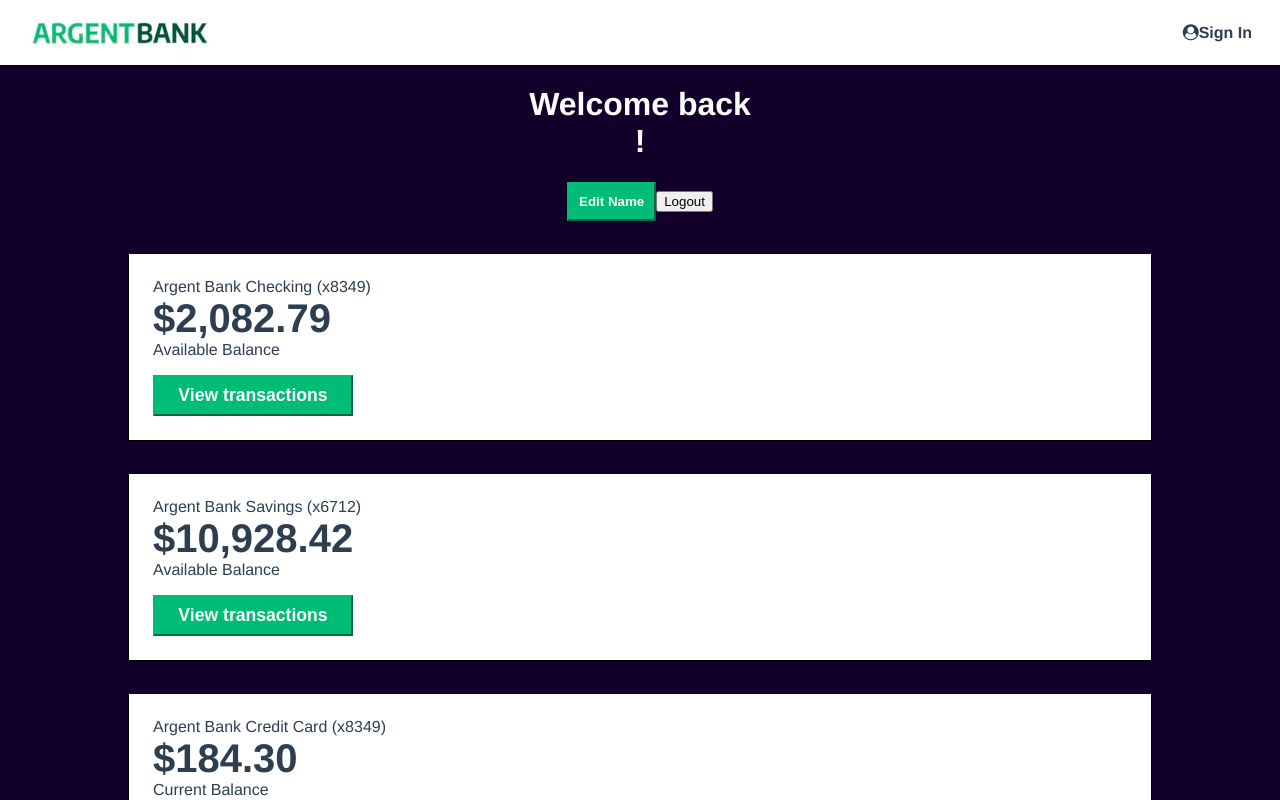
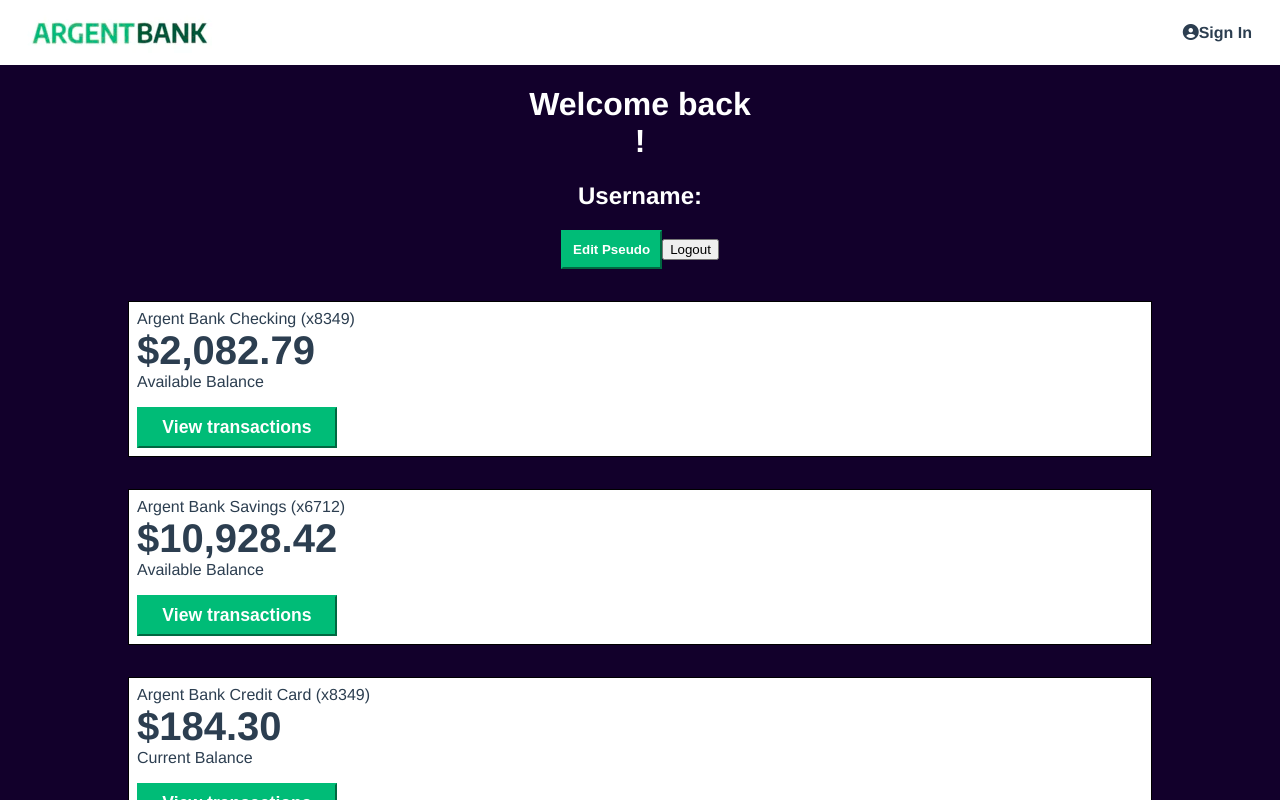
Before and after one commit to samakei/ArgentBank, a React (Vite) app in the folder frontend/: page /user in a window 1280 px wide. Shown: the top 800 px of the page. Built offline with nearby package versions, Linux system fonts and the light colour scheme.

Commit message:
ajout du modification

```diff
--- a/frontend/index.html
+++ b/frontend/index.html
@@ -5,10 +5,12 @@
     <link rel="icon" type="image/svg+xml" href="/vite.svg" />
     <meta name="viewport" content="width=device-width, initial-scale=1.0" />
     <title>Argent Bank - Home Page</title>
+    <link rel="stylesheet" href="https://cdnjs.cloudflare.com/ajax/libs/font-awesome/6.5.2/css/all.min.css" />
+    <!--
     <link
       rel="stylesheet"
       href="https://stackpath.bootstrapcdn.com/font-awesome/4.7.0/css/font-awesome.min.css"
-    />
+    /> -->
   </head>
   <body>
     <noscript>You need to enable JavaScript to run this app.</noscript>
--- a/frontend/src/components/Navbar.tsx
+++ b/frontend/src/components/Navbar.tsx
@@ -1,5 +1,5 @@
 // Composant/Navbar.tsx
-import { Link } from "react-router-dom";
+import { NavLink } from "react-router-dom";
 import { useAppSelector, useAppDispatch } from "../app/hooks";
 import { selectUser, logout } from "../features/auth/authSlice";
 import logo from "../assets/argentBankLogo.webp";
@@ -14,31 +14,32 @@
 
   return (
     <nav className="main-nav">
-      <Link className="main-nav-logo" to="/">
+      <NavLink className="main-nav-logo" to="/">
         <img
           className="main-nav-logo-image"
           src={logo}
           alt="Argent Bank Logo"
         />
         <h1 className="sr-only">Argent Bank</h1>
-      </Link>
+      </NavLink>
       <div>
         {user ? (
           <>
-            <Link className="main-nav-item" to="/user">
+            <NavLink className="main-nav-item" to="/user">
               <i className="fa fa-user-circle"></i>
               {user.firstName}
-            </Link>
-            <button type="button" className="main-nav-item" onClick={handleLogout}>
-              <i className="fa fa-sign-out"></i>
+            </NavLink>
+
+            <NavLink to='/' className="main-nav-item" onClick={handleLogout}>
+               <i className="fa fa-sign-out"></i>
               Sign Out
-            </button>
+            </NavLink>
           </>
         ) : (
-          <Link className="main-nav-item" to="/sign-in">
+          <NavLink className="main-nav-item" to="/sign-in">
             <i className="fa fa-user-circle"></i>
             Sign In
-          </Link>
+          </NavLink>
         )}
       </div>
     </nav>
--- a/frontend/src/components/User.tsx
+++ b/frontend/src/components/User.tsx
@@ -1,16 +1,17 @@
+//User.tsx
 import { useEffect, useState } from "react";
 import { useAppSelector, useAppDispatch } from "../app/hooks";
 import { selectUser, updateUser, logout } from "../features/auth/authSlice";
 import { Navigate } from "react-router-dom";
 import UserAccount from "../components/UserAccount";
 
+
 const User = () => {
   const dispatch = useAppDispatch();
   const user = useAppSelector(selectUser);
   const [editMode, setEditMode] = useState(false);
-  const [firstName, setFirstName] = useState(user?.firstName || "");
-  const [lastName, setLastName] = useState(user?.lastName || "");
-  const [shouldRedirect, setShouldRedirect] = useState(false); // Fixed initial state
+  const [pseudo, setPseudo] = useState(user?.pseudo || "");
+  const [shouldRedirect, setShouldRedirect] = useState(false);
 
   useEffect(() => {
     if (!user) {
@@ -28,13 +29,13 @@
   };
 
   const handleSave = () => {
-    dispatch(updateUser({ firstName, lastName }));
-    setEditMode(false); // Corrigé pour désactiver le mode édition après la sauvegarde
+    dispatch(updateUser({ pseudo }));
+    setEditMode(false);
   };
 
-  const handleLogout = () => {
+ const handleLogout = () => {
     dispatch(logout());
-    setShouldRedirect(true); // Redirection vers la connexion après la déconnexion
+    setShouldRedirect(true);
   };
 
   return (
@@ -43,21 +44,13 @@
         <div className="header">
           {editMode ? (
             <>
-              <label htmlFor="firstName">First Name</label>
+              <label htmlFor="pseudo">Pseudo</label>
               <input
                 type="text"
-                id="firstName"
-                placeholder="Enter your first name"
-                value={firstName}
-                onChange={(e) => setFirstName(e.target.value)}
-              />
-              <label htmlFor="lastName">Last Name</label>
-              <input
-                type="text"
-                id="lastName"
-                placeholder="Enter your last name"
-                value={lastName}
-                onChange={(e) => setLastName(e.target.value)}
+                id="pseudo"
+                placeholder="Enter your pseudo"
+                value={pseudo}
+                onChange={(e) => setPseudo(e.target.value)}
               />
               <button type="button" className="save-button" onClick={handleSave}>
                 Save
@@ -65,18 +58,22 @@
             </>
           ) : (
             <>
-              <h1>Welcome back<br />{user?.firstName} {user?.lastName}!</h1>
+              <h1>
+                Welcome back<br />
+                {user?.firstName} {user?.lastName}!
+              </h1>
+              <h2>Username: {user?.pseudo}</h2>
               <button type="button" className="edit-button" onClick={handleEdit}>
-                Edit Name
+                Edit Pseudo
               </button>
             </>
           )}
-          <button type="button" className="logout-button" onClick={handleLogout}>
+         <button type="button" className="logout-button" onClick={handleLogout}>
             Logout
           </button>
-        </div>
-            <div>
-            <h2 className="sr-only">Accounts</h2>
+           </div>
+        <h2 className="sr-only">Accounts</h2>
+
           <UserAccount
             title="Argent Bank Checking (x8349)"
             amount="$2,082.79"
@@ -92,8 +89,7 @@
             amount="$184.30"
             description="Current Balance"
           />
-          </div>
-       </div>
+      </div>
     </main>
   );
 };
--- a/frontend/src/components/UserAccount.tsx
+++ b/frontend/src/components/UserAccount.tsx
@@ -6,12 +6,13 @@
     description: string;
 };
 
-const UserAccount: React.FC<UserAccountProps> = ({title, amount, description }) => {
+const UserAccount: React.FC<UserAccountProps> = ({title, amount, description,  }) => {
     return(
       <div>
 
         <section className="account">
         <div className="account-content-wrapper">
+
             <h3 className="account-title">{title}</h3>
             <p className="account-amount">{amount}</p>
             <p className="account-amount-description">{description}</p>
--- a/frontend/src/styles/main.css
+++ b/frontend/src/styles/main.css
@@ -25,7 +25,7 @@
 }
 .color-dark{
   flex: 1;
-  min-height: 70vh;
+  min-height: 80vh;
 }
 
 .sr-only {
@@ -233,7 +233,7 @@
   width: 80%;
   margin: 0 auto;
   flex-direction: column;
-  padding: 1.5rem;
+  padding: 0.5rem;
   box-sizing: border-box;
   text-align: left;
   margin-bottom: 2rem;
--- a/frontend/src/styles/user.css
+++ b/frontend/src/styles/user.css
@@ -1,91 +1,279 @@
 /* user.css */
+html {
+  font-family: Avenir, Helvetica, Arial, sans-serif;
+  -webkit-font-smoothing: antialiased;
+  -moz-osx-font-smoothing: grayscale;
+  text-align: center;
+  color: #2c3e50;
+}
+
+body {
+  margin: 0;
+  display: flex;
+  flex-direction: column;
+  min-height: 100vh;
+}
 
 
-.header {
-  text-align: center;
-  margin-bottom: 20px;
+
+.bg-dark{
+  display: flex;
+  background-color: #12002b;
+
 
 }
-
-.header h1 {
-  font-size: 24px;
-  margin-bottom: 10px;
+.color-dark{
+  min-height: 60vh;
 }
 
-.header label {
-  display: block;
-  margin-bottom: 5px;
-  font-size: 14px;
+.sr-only {
+  border: 0 !important;
+  clip: rect(1px, 1px, 1px, 1px) !important; /* 1 */
+  -webkit-clip-path: inset(50%) !important;
+  clip-path: inset(50%) !important; /* 2 */
+  height: 1px !important;
+  margin: -1px !important;
+  overflow: hidden !important;
+  padding: 0 !important;
+  position: absolute !important;
+  width: 1px !important;
+  white-space: nowrap !important; /* 3 */
 }
 
-.header input {
-  width: 100%;
-  padding: 10px;
-  margin-bottom: 10px;
-  border: 1px solid #bdc3c7;
-  border-radius: 4px;
-  background-color: #34495e;
-  color: #ecf0f1;
+.main-nav {
+  display: flex;
+  justify-content: space-between;
+  align-items: center;
+  padding: 5px 20px;
 }
 
-.header button {
-  padding: 10px 20px;
-  margin: 5px;
-  border: none;
-  border-radius: 4px;
-  background-color: #3498db;
-  color: #ecf0f1;
-  cursor: pointer;
+.main-nav a {
+  font-weight: bold;
+  color: #2c3e50;
 }
 
-.header .edit-button {
-  background-color: #2980b9;
+.main-nav a.router-link-exact-active {
+  color: #42b983;
 }
 
-.header .save-button {
-  background-color: #27ae60;
+.main-nav-item {
+  text-decoration: none;
+  margin-right: 0.5rem;
 }
 
-.header .logout-button {
-  background-color: #e74c3c;
+.main-nav-item:hover {
+  text-decoration: underline;
+}
+
+.main-nav-logo {
+  display: flex;
+  align-items: center;
+}
+
+.main-nav-logo-image {
+  max-width: 100%;
+  width: 200px;
+}
+
+
+
+.hero-content .subtitle {
+  font-weight: bold;
+  font-size: 1rem;
+  margin: 0;
+}
+
+.hero-content .text {
+  margin-bottom: 0;
+  font-size: 0.9rem;
+}
+
+@media (min-width: 920px) {
+  .hero {
+    height: 400px;
+    background-position: 0% 33%;
+  }
+
+  .hero-content {
+    position: absolute;
+    top: 50px;
+    right: 50px;
+    width: 300px;
+    margin: 2rem;
+  }
+
+  .hero-content .subtitle {
+    font-size: 1.5rem;
+  }
+
+  .hero-content .text {
+    font-size: 1.2rem;
+  }
+}
+
+.features {
+  display: flex;
+  flex-direction: column;
+}
+
+@media (min-width: 920px) {
+  .features {
+    flex-direction: row;
+  }
+}
+
+.feature-icon {
+  width: 100px;
+  border: 10px solid #00bc77;
+  border-radius: 50%;
+  padding: 1rem;
+}
+
+.feature-item {
+  flex: 1;
+  padding: 2.5rem;
+}
+
+.feature-item-title {
+  color: #222;
+  font-size: 1.25rem;
+  font-weight: bold;
+  margin-bottom: 0.5rem;
+}
+
+.sign-in-button {
+  display: block;
+  width: 100%;
+  padding: 8px;
+  font-size: 1.1rem;
+  font-weight: bold;
+  margin-top: 1rem;
+  border-color: #00bc77;
+  background-color: #00bc77;
+  color: #fff;
+}
+
+.sign-in-content {
+  box-sizing: border-box;
+  background-color: white;
+  width: 300px;
+  margin: 0 auto;
+  margin-top: 3rem;
+  padding: 2rem;
+}
+
+.sign-in-icon {
+  font-size: 2rem;
+}
+
+.input-remember {
+  display: flex;
+}
+
+.input-remember label {
+  margin-left: 0.25rem;
+}
+
+.input-wrapper {
+  display: flex;
+  flex-direction: column;
+  text-align: left;
+  margin-bottom: 1rem;
+}
+
+.input-wrapper label {
+  font-weight: bold;
+}
+
+.input-wrapper input {
+  padding: 5px;
+  font-size: 1.2rem;
+}
+
+.footer {
+  display: flex;
+  justify-content: center;
+  border-top: 2px solid #ccc;
+  padding: 2rem 0 1.5rem;
+}
+
+.footer-text {
+  margin: 0;
+  padding: 0;
 }
 
 .account {
-  margin: 20px 0;
-  padding: 20px;
-  background-color: #34495e;
-  border-radius: 4px;
-}
-
-.account-content-wrapper {
   display: flex;
   justify-content: space-between;
   align-items: center;
-}
-
-.account-title {
-  font-size: 18px;
+  border: 1px solid black;
+  background-color: #fff;
+  width: 80%;
+  margin: 0 auto;
+  flex-direction: column;
+  padding: 0.5rem;
+  box-sizing: border-box;
+  text-align: left;
+  margin-bottom: 2rem;
 }
 
 .account-amount {
-  font-size: 24px;
+  margin: 0;
+  font-size: 2.5rem;
   font-weight: bold;
 }
 
 .account-amount-description {
-  font-size: 14px;
+  margin: 0;
 }
 
-.account-content-wrapper.cta {
-  display: flex;
-  justify-content: flex-end;
+.account-title {
+  margin: 0;
+  padding: 0;
+  font-size: 1rem;
+  font-weight: normal;
+}
+
+.account-content-wrapper {
+  width: 100%;
+  flex: 1;
+}
+
+.edit-button {
+  border-color: #00bc77;
+  background-color: #00bc77;
+  color: #fff;
+  font-weight: bold;
+  padding: 10px;
+}
+
+.header {
+  color: #fff;
+  margin-bottom: 2rem;
 }
 
 .transaction-button {
-  padding: 10px 20px;
-  border: none;
-  border-radius: 4px;
-  background-color: #3498db;
-  color: #ecf0f1;
-  cursor: pointer;
+  display: block;
+  width: 100%;
+  padding: 8px;
+  font-size: 1.1rem;
+  font-weight: bold;
+  margin-top: 1rem;
+  border-color: #00bc77;
+  background-color: #00bc77;
+  color: #fff;
 }
+
+@media (min-width: 720px) {
+  .account {
+    flex-direction: row;
+  }
+
+  .account-content-wrapper.cta {
+    flex: 0;
+  }
+
+  .transaction-button {
+    width: 200px;
+  }
+}
```
Also changed, not shown: frontend/src/features/auth/authSlice.ts (+8 -11 lines).
